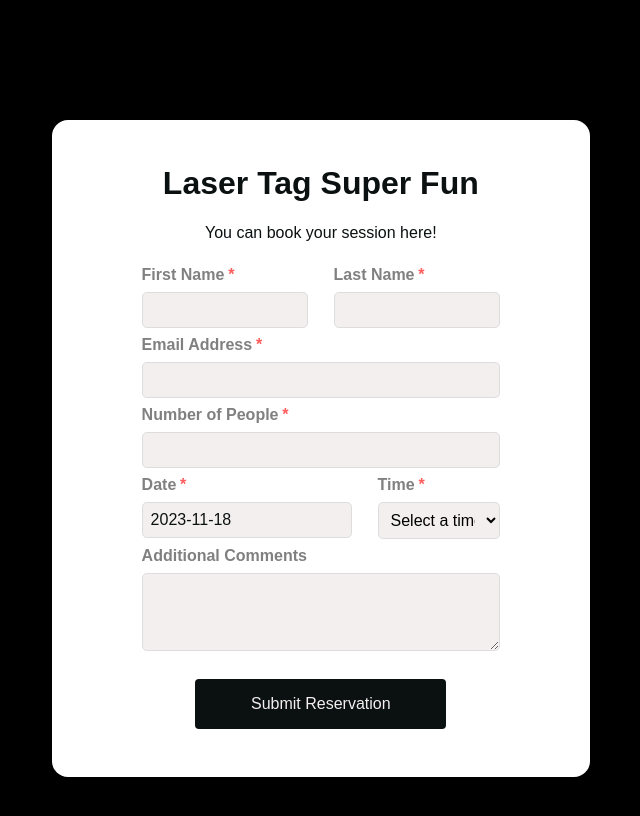
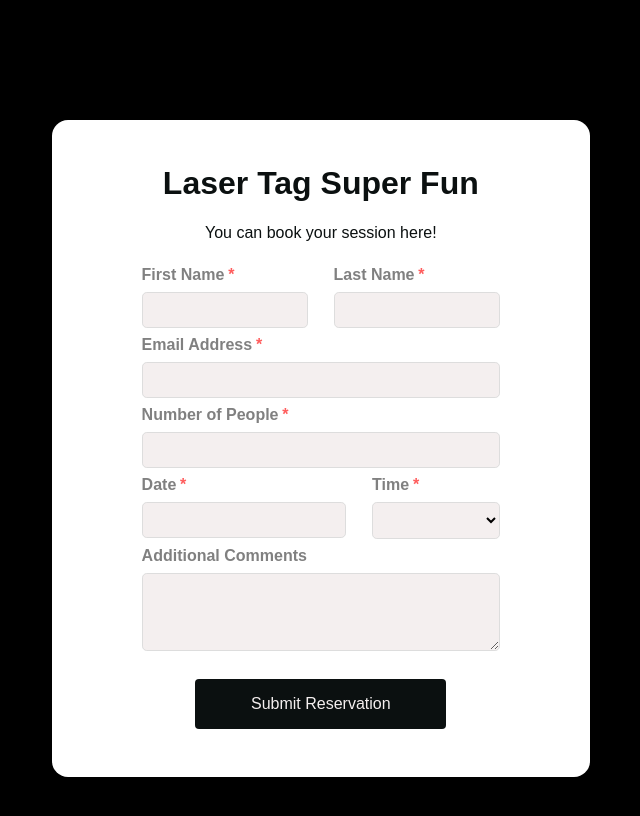
Before and after one commit to nhinderling/WebForm, a React (Create React App) app: page / in a window 1280 px wide. Shown: the top 816 px of the page, without its empty margins (332-972 px from the left). Built offline with nearby package versions, Linux system fonts and the light colour scheme.

Commit message:
added backend

```diff
--- a/src/App.css
+++ b/src/App.css
@@ -3,16 +3,3 @@
   background-color: black;
   padding: 10vh 10vw;
 }
-
-
-
-
-
-@keyframes App-logo-spin {
-  from {
-    transform: rotate(0deg);
-  }
-  to {
-    transform: rotate(360deg);
-  }
-}
--- a/src/Components/WebForm.css
+++ b/src/Components/WebForm.css
@@ -10,14 +10,15 @@
 
   .form-group:first-child {
     margin-right: 1vw;
+    min-width: 10vw;
 
   }
 
   .form-group:last-child {
     margin-left: 1vw;
+    min-width: 10vw;
 
   }
-
 
 
 .form-group label {
--- a/src/Components/WebForm.js
+++ b/src/Components/WebForm.js
@@ -5,7 +5,15 @@ import './BaseLayout.css'
 import DatePicker from 'react-datepicker';
 import 'react-datepicker/dist/react-datepicker.css';
 
+
+const allPossibleTimes = [];
+  for (let hour = 8; hour < 19; hour++) {
+   const time = hour < 10 ? `0${hour}:00` : `${hour}:00`;
+   allPossibleTimes.push(time);
+  }
+
 function WebForm() {
+
   const [formData, setFormData] = useState({
     firstName: '',
     lastName: '',
@@ -16,21 +24,28 @@ function WebForm() {
     comments: ''
   });
 
+
   const ResetForm = () => {
     setFormData({
       firstName: '',
       lastName: '',
       email: '',
       numberOfPeople: '',
-      date: new Date(),
+      date: null,
       time: '',
       comments: ''
     });
+    setSelectedDate(null)
     setIsSubmitted(false);
   };
 
   const [isSubmitted, setIsSubmitted] = useState(false);
   const [submittedData, Submission] = useState({});
+
+  const [selectedDate, setSelectedDate] = useState(null);
+  const [availableTimes, setAvailableTimes] = useState([]);
+
+
 
   const handleChange = (event) => {
     setFormData({
@@ -39,22 +54,50 @@ function WebForm() {
     });
   };
 
-  const handleDateChange = (date) => {
-    setFormData({ ...formData, date });
+  const fetchFilteredSubmissions = async () => {
+    try {
+      const response = await fetch('http://127.0.0.1:5000/view-filtered-submissions'); // Replace with your backend URL
+      if (!response.ok) {
+        throw new Error(`HTTP error! status: ${response.status}`);
+      }
+      const filteredSubmissionsData = await response.json();
+      return filteredSubmissionsData;
+    } catch (error) {
+      console.error('Error fetching filtered submissions:', error);
+      return null;
+    }
+
+  };
+
+
+  const handleDateChange = async (date) => {
+    try {
+      // Update the selected date
+      setSelectedDate(date);
+
+      // Fetch filtered submissions data and wait for it to resolve
+      const filteredSubmissionsData = await fetchFilteredSubmissions();
+
+      // Calculate available times based on the selected date
+      const selectedDateString = date.toISOString().substring(0, 10);
+      const bookedTimes = filteredSubmissionsData[selectedDateString] || [];
+      const updatedAvailableTimes = allPossibleTimes.filter((time) => !bookedTimes.includes(time));
+
+      // Update the available times state
+      setAvailableTimes(updatedAvailableTimes);
+
+      // Update the formData.date
+      setFormData({
+        ...formData,
+        date: date.toISOString().substring(0, 10), // Format the selected date as yyyy-MM-dd
+      });
+    } catch (error) {
+      console.error('Error handling date change:', error);
+    }
   };
 
   const notAvailableDate = (date) => {
       return date.getDay() === 0;
-  };
-
-  // Generate time options from 8 AM to 7 PM
-  const generateTimeOptions = () => {
-    const options = [];
-    for (let hour = 8; hour <= 19; hour++) {
-      const time = hour < 10 ? `0${hour}:00` : `${hour}:00`;
-      options.push(<option key={time} value={time}>{time}</option>);
-    }
-    return options;
   };
 
   const handleSubmit = async (event) => {
@@ -127,8 +170,8 @@ function WebForm() {
             <div className="form-group">
               <label>Date<span class="required">*</span></label>
               <DatePicker
-                selected={formData.date}
-                onChange={handleDateChange}
+                selected={selectedDate}
+                onChange={date => handleDateChange(date)}
                 filterDate={date => !notAvailableDate(date)}
                 minDate={new Date()}
                 dateFormat="yyyy-MM-dd"
@@ -137,8 +180,10 @@ function WebForm() {
             <div className="form-group ">
               <label>Time <span class="required">*</span></label>
               <select name="time" value={formData.time} onChange={handleChange} required>
-                <option value="">Select a time</option>
-                {generateTimeOptions()}
+                <option value=""></option>
+                {availableTimes.map((time) => (
+                  <option key={time} value={time}>{time}</option>
+                ))}
               </select>
             </div>
           </div>
```
Also changed, not shown: 1 other file (tests, documents, lock files or other folders).
